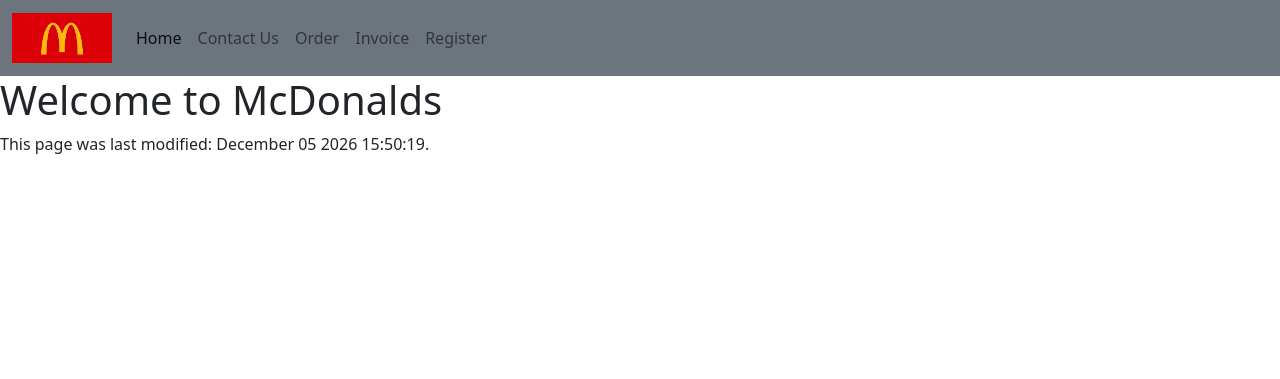
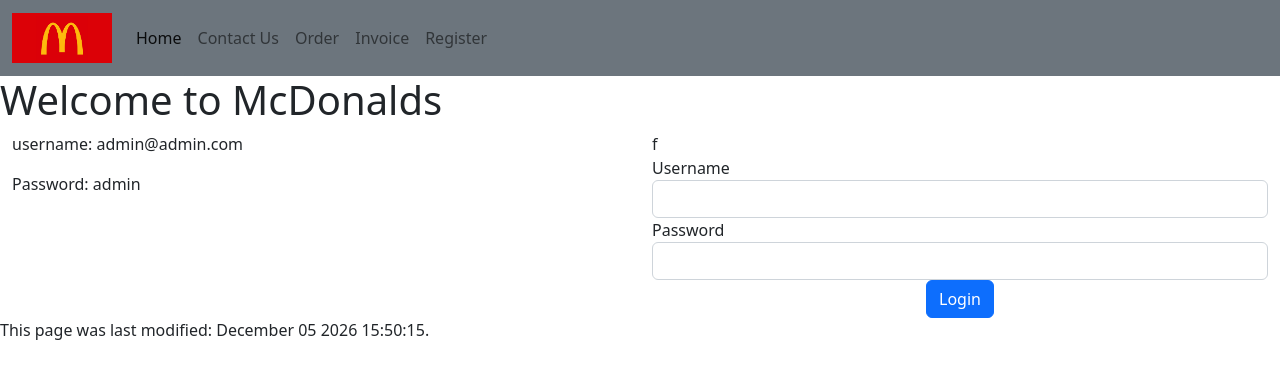
Before and after one commit to ItsFranklinMyDudes/php-site-temp, a PHP site: page / in a window 1280 px wide. Shown: the top 379 px of the page. Run offline with PHP 8.4, Linux system fonts and the light colour scheme.

Commit message:
login system

```diff
--- a/index.php
+++ b/index.php
@@ -1,10 +1,38 @@
-<?php include "template.php" ?>
+<?php include "template.php"; ?>
+<?php include 'login.php'; ?>
 <html>
 <title>Maccas</title>
 <body>
 <h1>Welcome to McDonalds</h1>
+<div class="container-fluid">
+    <div class="row">
+        <div class="col-6">
+            <p>username: admin@admin.com</p>
+            <p>Password: admin</p>
+        </div>
+        <div class="col-6">
+            f
+            <?php if (!isset($_SESSION["EmailAddress"])) : ?>
+                <form action="<?php echo htmlspecialchars($_SERVER["PHP_SELF"]); ?>" method="POST">
+                    <div class="form-group">
+                        <label>Username</label>
+                        <input type="text" name="username" class="form-control" required="required"/>
+                    </div>
+                    <div class="form-group">
+                        <label>Password</label>
+                        <input type="password" name="password" class="form-control" required="required"/>
+                    </div>
+
+                    <div class="text-center">
+                        <button name="login" class="btn btn-primary">Login</button>
+                    </div>
+                </form>
+            <?php endif; ?>
+        </div>
+    </div>
+</div>
 
 <?php echo footer() ?>
 </body>
-<script src="js/bootstrap.bundle.min.js" ></script>
+<script src="js/bootstrap.bundle.min.js"></script>
 </html>
--- /dev/null
+++ b/login.php
@@ -0,0 +1,24 @@
+<?php
+/**  @var $conn */
+
+if (isset($_POST['login'])) {
+    $username = sanitiseData($_POST['username']);
+    $password = sanitiseData($_POST['password']);
+
+    $query = $conn->query("SELECT COUNT(*) as count, * FROM Customers WHERE `EmailAddress`='$username'");
+    $row = $query->fetchArray();
+    $count = $row['count'];
+
+    if ($count > 0) {
+        if (password_verify($password, $row['HashedPassword'])) {
+            $_SESSION["FirstName"] = $row['FirstName'];
+            $_SESSION['EmailAddress'] = $row['EmailAddress'];
+            header("location:index.php");
+        } else {
+            echo "<div class='alert alert-danger'>Invalid username or password</div>";
+        }
+    } else {
+        echo "<div class='alert alert-danger'>Invalid username or password</div>";
+    }
+}
+?>
--- a/template.php
+++ b/template.php
@@ -28,15 +28,20 @@
                 <li class="nav-item">
                     <a class="nav-link" href="invoiceList.php">Invoice</a>
                 </li>
-                <li class="nav-item">
-                    <a class="nav-link" href="register.php">Register</a>
-                </li>
-                <style>
-                    nav-item {
+                <?php
+                if (isset($_SESSION["FirstName"])) {
+                    echo '<li class="nav-item" ><a class="nav-link" href = "orderForm.php"> Order Form </a ></li >';
+                    echo '<li class="nav-item" ><a class="nav-link" href = "invoiceList.php"> Invoice list</a ></li >';
+                } else {
+                    echo '<li class="nav-item"><a class="nav-link" href="register.php">Register</a></li>';
+                }
 
-                    }
-                    float: left;
-                </style>
+                ?>
+                <?php
+                if (isset($_SESSION["FirstName"])) {
+                    echo '<div class="bg-light">Welcome, ' . $_SESSION["FirstName"] . '!<a class="nav-link" href="logout.php">Logout</a></div>';
+                }
+                ?>
         </div>
     </div>
 </nav>
@@ -47,6 +52,10 @@
 <?php
 session_start();
 $conn = new SQLite3('DB') or die('couldnt open the DB');
+
+if (isset($_SESSION["FirstName"])) {
+    echo '<div class="bg-light" class="nav-item">Welcome, ' . $_SESSION["FirstName"] . '!<a class="nav-link" href="logout.php">Logout</a></div>';
+}
 
 $productNames = array("product1" => "Cheeseburger", "product2" => "BigMac", "product3" => "McFlurry", "product4" => "Chips", "product5" => "Coke");
 $productPrices = array("product1" => 4.4, "product2" => 7.3, "product3" => 4, "product4" => 2, "product5" => 3.2);
```
Also changed, not shown: logout.php (added, +8 -0 lines), register.php (+5 -5 lines), 1 other file.
